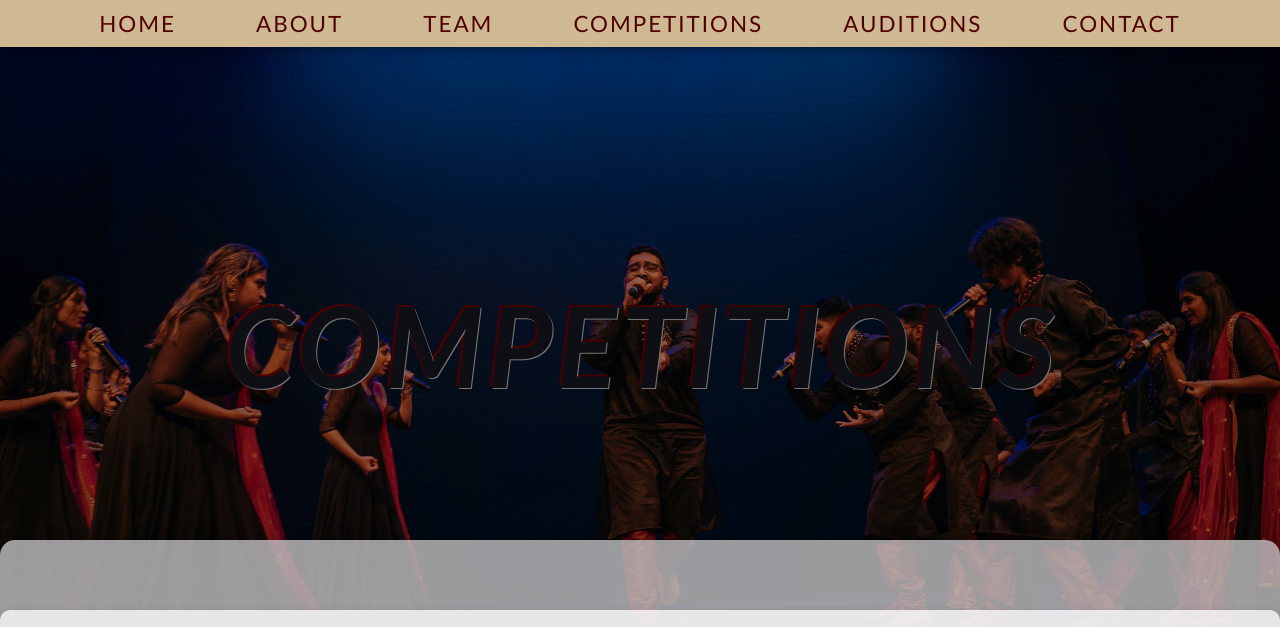
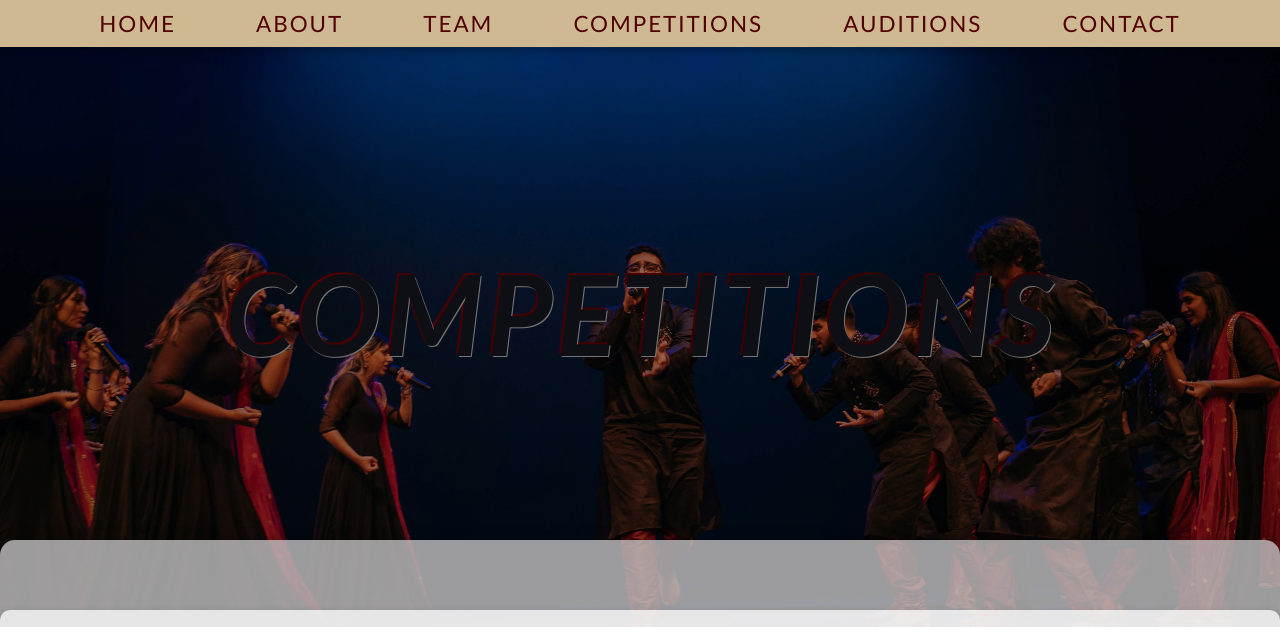
Before and after one commit to dhunkimusic/dhunki, a plain HTML site: page competitions.html in a window 1280 px wide. Shown: the top 627 px of the page. Drawn offline with Linux system fonts and the light colour scheme.

Commit message:
Update competitions.html

```diff
--- a/competitions.html
+++ b/competitions.html
@@ -87,7 +87,7 @@
             text-shadow: 2px 2px 0 #181923, 3px 3px 0 #c2c1c2;
             animation: fadeIn 1s ease-in-out, slideIn 1s ease-in-out;
             z-index: 2;
-            margin-top: 5%;
+            margin-top: 0%;
             margin-bottom: 20px;
         }
 
```
